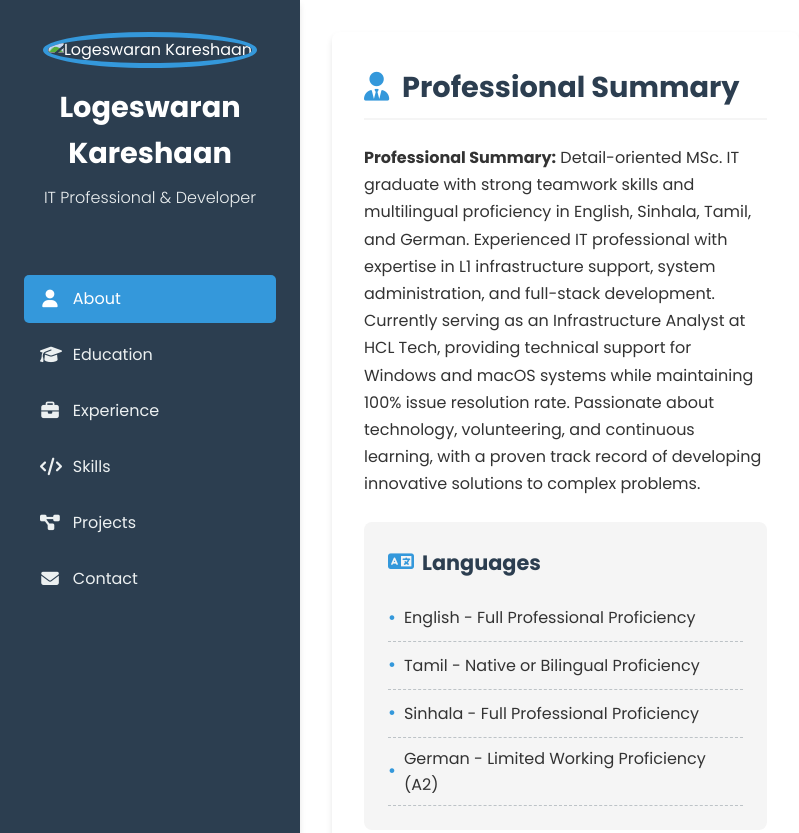
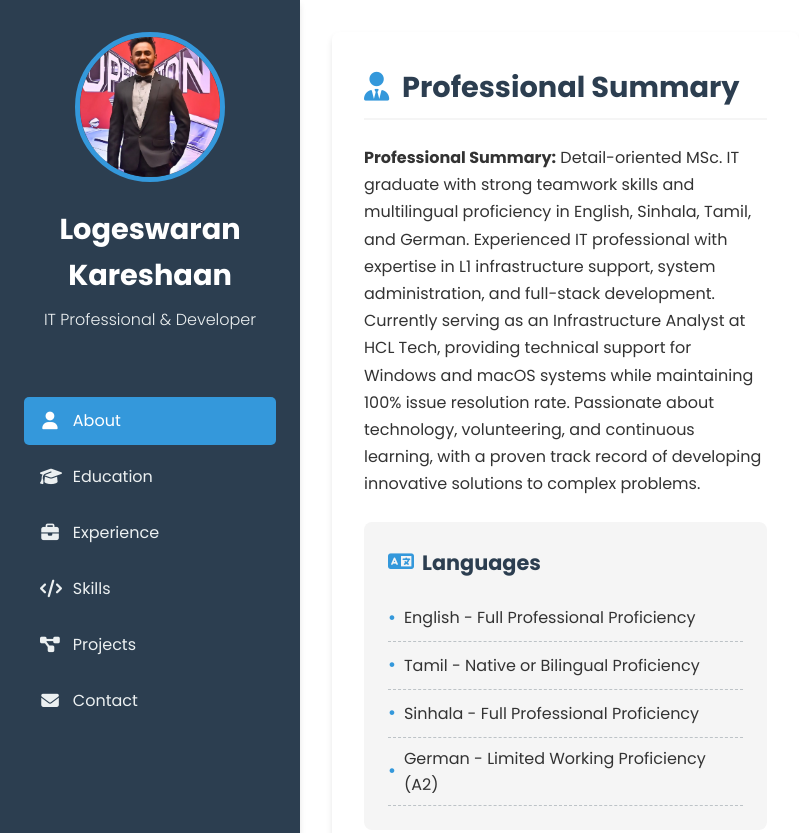
Before and after one commit to Kareshaan2k/Personal-information, a plain HTML site: page index.html in a window 1280 px wide. Shown: the top 833 px of the page, without its empty margins (0-799 px from the left). Drawn offline with Linux system fonts and the light colour scheme.

Commit message:
Update index.html

```diff
--- a/index.html
+++ b/index.html
@@ -11,7 +11,7 @@
 <body>
     <header>
         <div class="profile-container">
-            <img src="images\karesh.jpg" alt="Logeswaran Kareshaan" class="profile-img">
+            <img src="images\profile.jpg" alt="Logeswaran Kareshaan" class="profile-img">
             <h1>Logeswaran Kareshaan</h1>
             <p class="title">IT Professional & Developer</p>
         </div>
```
